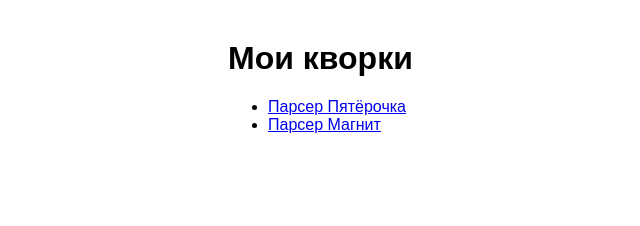
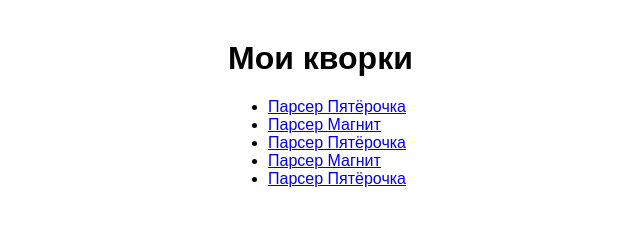
Before and after one commit to aleksejlahov252/aleksejlahov252.github.io, a plain HTML site: page index.html in a window 1280 px wide. Shown: the whole page, without its empty margins (12-652 px from the left). Drawn offline with Linux system fonts and the light colour scheme.

Commit message:
Update index.html
1111

```diff
--- a/index.html
+++ b/index.html
@@ -9,6 +9,10 @@
   <ul>
     <li><a href="https://kwork.ru/script-programming/42450702/parser-tovarov-i-tsen-pyatyorochka-5ka-v-excel-gotovoe-reshenie" target="_blank">Парсер Пятёрочка</a></li>
     <li><a href="https://kwork.ru/script-programming/42916325/parser-tovarov-i-tsen-magnit-magnit-v-excel-gotovoe-reshenie" target="_blank">Парсер Магнит</a></li>
+    <li><a href="https://kwork.ru/script-programming/45808620/parser-tovarov-i-tsen-magnit-kosmetik-magnitcosmetic-v-excel" target="_blank">Парсер Пятёрочка</a></li>
+    <li><a href="https://kwork.ru/script-programming/45831457/parser-tovarov-i-tsen-apteka-magnit-magnitaptek-v-excel" target="_blank">Парсер Магнит</a></li>
+    <li><a href="https://kwork.ru/script-programming/45813742/parser-tovarov-i-tsen-fiks-prays-fix-price-v-excel-gotovoe-reshenie" target="_blank">Парсер Пятёрочка</a></li>
+
   </ul>
 </body>
 </html>
```
